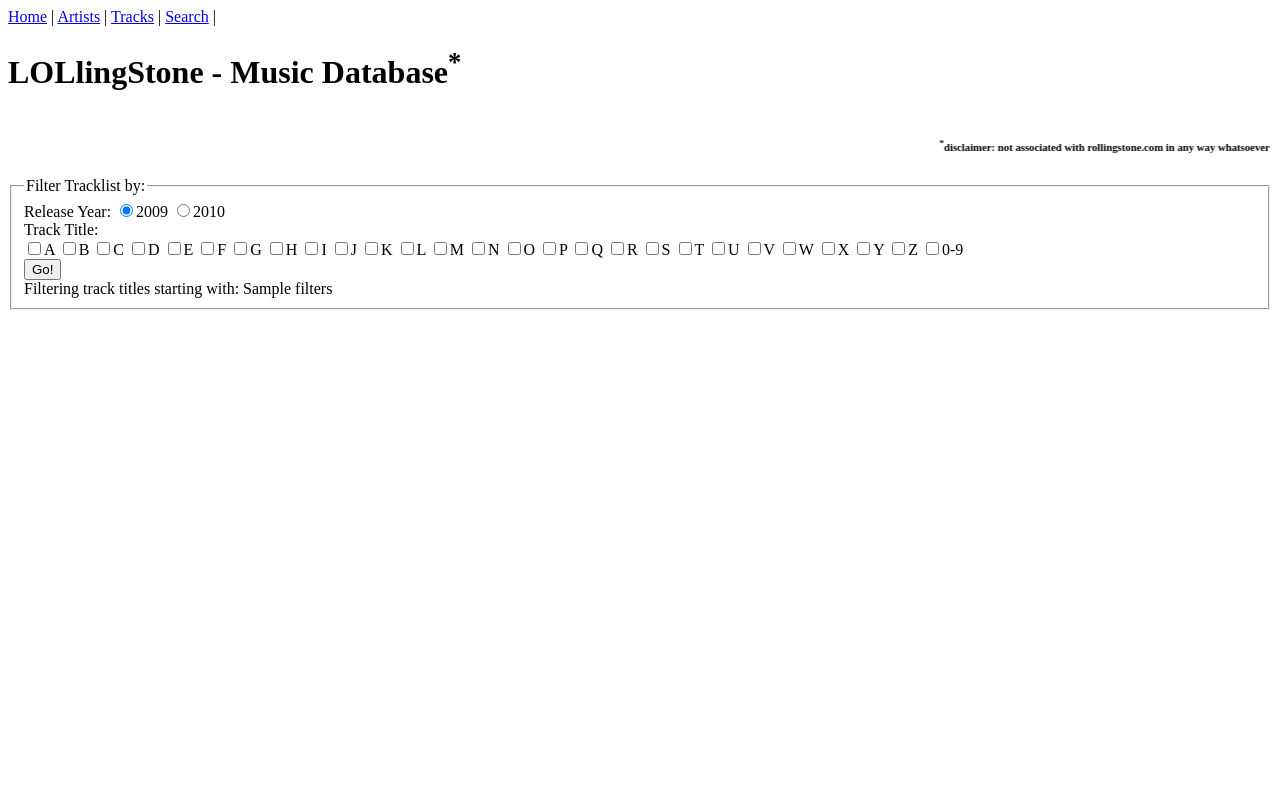
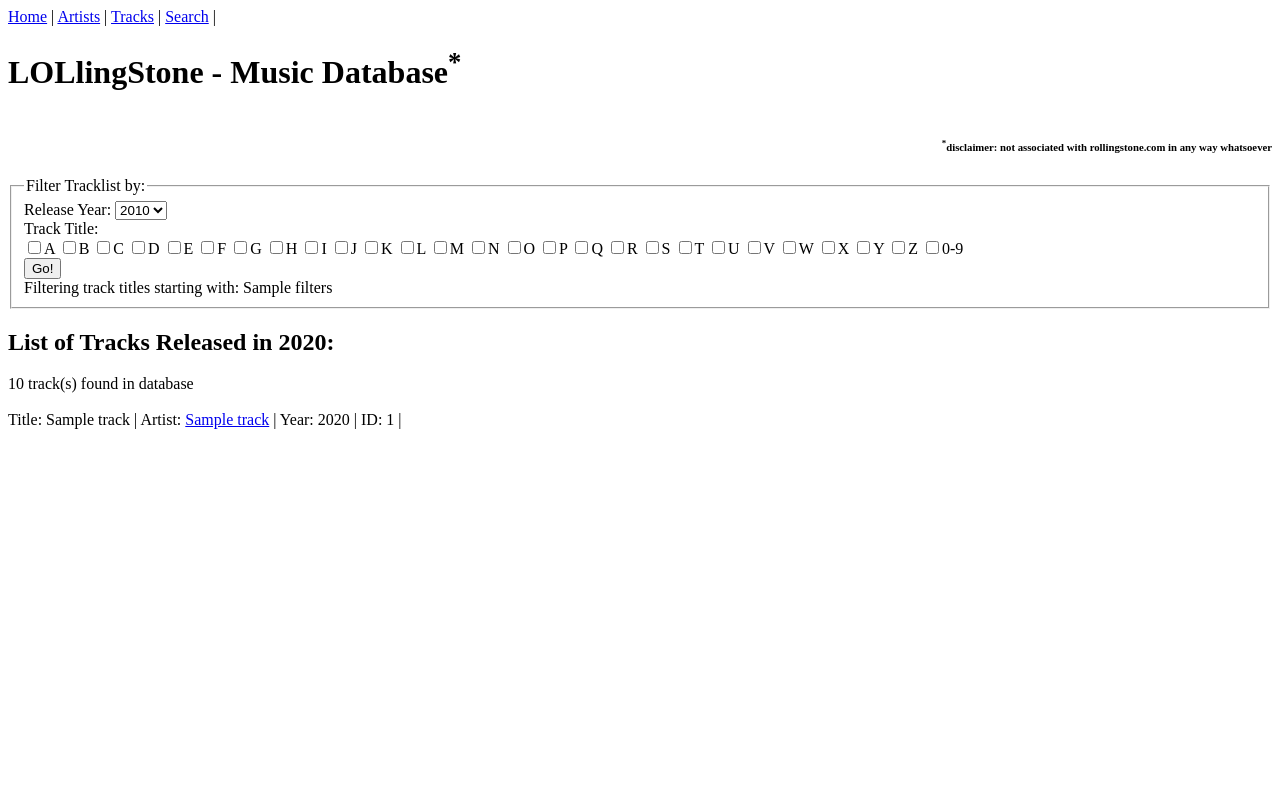
Before and after one commit to topherlee/music-db-webapp, a Flask app: template templates/tracks.html in a window 1280 px wide. Run offline with Flask 2, Linux system fonts and the light colour scheme; the template is opened without the code that fills it: most values are stand-ins (such as "Sample title", 1, 10 or a date in 2020).

Commit message:
fixed tracks page filtering bug

```diff
--- a/app.py
+++ b/app.py
@@ -51,8 +51,9 @@ def tracks():
     sum = None
     cursor = get_db_conn()
     if request.method == "POST":
+        letter = request.form.getlist("letter")
         year = request.form["year"]
-        letter = request.form.getlist("letter")
+
 
         if letter != []:
             #to filter track titles starting with numbers
@@ -61,17 +62,21 @@ def tracks():
                 for i in range(10):
                     letter.append(str(i))
             #assemble syntax through python (hopefully safe because no outside input except for predefined value)
-            syntax = f'SELECT * FROM tracklists WHERE track_name LIKE "{letter[0]}%" '
-            for i in letter[1:]:
-                syntax += f'OR track_name LIKE "{i}%" '
-            syntax += 'AND year = ? ORDER BY track_name'
-            cursor.execute(syntax, (year,))
+            syntax = f'SELECT * FROM tracklists WHERE year = {year} AND (track_name LIKE "{letter[0]}%" '
+            if len(letter) > 1:
+                for i in letter[1:]:
+                    syntax += f'OR track_name LIKE "{i}%" '
+                syntax += ') ORDER BY track_name'
+            else:
+                syntax += ') ORDER BY track_name'
+            cursor.execute(str(syntax))
         else:
             cursor.execute('SELECT * FROM tracklists WHERE year = ? ORDER BY track_name', (year,))
     #description text for enabled filters on search box
     if letter != []:
         filters = (",").join(letter)
     tracks = cursor.fetchall()
+    sum=len(tracks)
     cursor.close()
     return render_template('tracks.html', title='Tracklist', filters=filters, letter=letter, tracks=tracks, year=year, sum=sum)
 
@@ -108,7 +113,7 @@ def search():
 @app.route('/artist_details/<id>')
 def artist_details(id):
     cursor = get_db_conn()
-    cursor.execute('SELECT * FROM tracklists WHERE artist_id = ? ORDER BY track_name', (id,))
+    cursor.execute('SELECT * FROM tracklists WHERE artist_id = ? ORDER BY year', (id,))
     tracks = cursor.fetchall()
     artist = tracks[0][2]
     song_count = len(tracks)
@@ -116,7 +121,13 @@ def artist_details(id):
     artist_detail = cursor.fetchall()
     cursor.close()
     return render_template('artist_details.html', title=f'{artist} - Artist Details', tracks=tracks, song_count=song_count, artist_detail=artist_detail)
-
+"""
+cursor = get_db_conn()
+cursor.execute('SELECT * FROM tracklists WHERE year = ? AND artist_name LIKE "A%" ORDER BY year', (1996,))
+tracks = cursor.fetchall()
+for i in range(len(tracks)):
+    print(tracks[i][4])
+"""
 
 if __name__ == '__main__':
     app.run(debug=True)
--- a/templates/artists.html
+++ b/templates/artists.html
@@ -3,15 +3,15 @@
 <h2>List of Artists Who Released Music in 2009-10:</h2>
 <table border = "1">
     <tr>
+        <th>MusicBrainz</th>
         <th>Name</th>
         <th># of Tracks in DB</th>
-        <th>External Link</th>
     </tr>
     {% for artist in artist_names %}
     <tr>
+        <td align="center"><a href = 'https://musicbrainz.org/artist/{{ artist["artist_mbid"] }}' title = 'Link to {{ artist["artist_name"] }}&#39s MusicBrainz Page'>MB</a></td>
         <td><a href = {{ url_for('artist_details', id=(artist["artist_id"])) }}>{{ artist["artist_name"] }}</a></td>
         <td align="center">{{ artlist[artist["artist_name"]] }}</td>
-        <td align="center"><a href = 'https://musicbrainz.org/artist/{{ artist["artist_mbid"] }}' title = 'Link to {{ artist["artist_name"] }}&#39s MusicBrainz Page'>MusicBrainz</a></td>
     </tr>
     {% endfor %}
 </table>
--- a/templates/tracks.html
+++ b/templates/tracks.html
@@ -4,8 +4,98 @@
     <fieldset>
         <legend>Filter Tracklist by:</legend>
         Release Year:
-        <input type="radio" checked="checked" name="year" id="2009" value="2009">2009
-        <input type="radio" required="required" name="year" id="2010" value="2010">2010
+        <select id="year" name="year">
+            <option value="2010">2010</option>
+            <option value="2009">2009</option>
+            <option value="2008">2008</option>
+            <option value="2007">2007</option>
+            <option value="2006">2006</option>
+            <option value="2005">2005</option>
+            <option value="2004">2004</option>
+            <option value="2003">2003</option>
+            <option value="2002">2002</option>
+            <option value="2001">2001</option>
+            <option value="2000">2000</option>
+            <option value="1999">1999</option>
+            <option value="1998">1998</option>
+            <option value="1997">1997</option>
+            <option value="1996">1996</option>
+            <option value="1995">1995</option>
+            <option value="1994">1994</option>
+            <option value="1993">1993</option>
+            <option value="1992">1992</option>
+            <option value="1991">1991</option>
+            <option value="1990">1990</option>
+            <option value="1989">1989</option>
+            <option value="1988">1988</option>
+            <option value="1987">1987</option>
+            <option value="1986">1986</option>
+            <option value="1985">1985</option>
+            <option value="1984">1984</option>
+            <option value="1983">1983</option>
+            <option value="1982">1982</option>
+            <option value="1981">1981</option>
+            <option value="1980">1980</option>
+            <option value="1979">1979</option>
+            <option value="1978">1978</option>
+            <option value="1977">1977</option>
+            <option value="1976">1976</option>
+            <option value="1975">1975</option>
+            <option value="1974">1974</option>
+            <option value="1973">1973</option>
+            <option value="1972">1972</option>
+            <option value="1971">1971</option>
+            <option value="1970">1970</option>
+            <option value="1969">1969</option>
+            <option value="1968">1968</option>
+            <option value="1967">1967</option>
+            <option value="1966">1966</option>
+            <option value="1965">1965</option>
+            <option value="1964">1964</option>
+            <option value="1963">1963</option>
+            <option value="1962">1962</option>
+            <option value="1961">1961</option>
+            <option value="1960">1960</option>
+            <option value="1959">1959</option>
+            <option value="1958">1958</option>
+            <option value="1957">1957</option>
+            <option value="1956">1956</option>
+            <option value="1955">1955</option>
+            <option value="1954">1954</option>
+            <option value="1953">1953</option>
+            <option value="1952">1952</option>
+            <option value="1951">1951</option>
+            <option value="1950">1950</option>
+            <option value="1949">1949</option>
+            <option value="1948">1948</option>
+            <option value="1947">1947</option>
+            <option value="1946">1946</option>
+            <option value="1945">1945</option>
+            <option value="1944">1944</option>
+            <option value="1943">1943</option>
+            <option value="1942">1942</option>
+            <option value="1941">1941</option>
+            <option value="1940">1940</option>
+            <option value="1939">1939</option>
+            <option value="1938">1938</option>
+            <option value="1937">1937</option>
+            <option value="1936">1936</option>
+            <option value="1935">1935</option>
+            <option value="1934">1934</option>
+            <option value="1933">1933</option>
+            <option value="1932">1932</option>
+            <option value="1931">1931</option>
+            <option value="1930">1930</option>
+            <option value="1929">1929</option>
+            <option value="1928">1928</option>
+            <option value="1927">1927</option>
+            <option value="1926">1926</option>
+            <option value="1925">1925</option>
+            <option value="1924">1924</option>
+            <option value="1923">1923</option>
+            <option value="1922">1922</option>
+        </select>
+
         <br>
         Track Title:
         <br>
@@ -44,18 +134,14 @@
         {% endif %}
     </fieldset>
 </form>
-{% if year == "2009" %}
-    <h2>List of Tracks Released in 2009:</h2>
-    {% for track in tracks %}
-        Title: {{ track["track_name"] }} |
-        Artist: <a href = {{ url_for('artist_details', id=(track["artist_id"])) }}>{{ track["artist_name"] }}</a> |
-        Year: {{ track["year"]}} |
-        ID: {{ track["track_id"] }} |
-        <br>
-        <br>
-    {% endfor %}
-{% elif year == "2010" %}
-    <h2>List of Tracks Released in 2010</h2>
+{% if year %}
+    <h2>List of Tracks Released in {{ year }}:</h2>
+    {% if tracks == [] %}
+    No tracks found for {{ year }}
+    {% endif %}
+    {{ sum }} track(s) found in database
+    <br>
+    <br>
     {% for track in tracks %}
         Title: {{ track["track_name"] }} |
         Artist: <a href = {{ url_for('artist_details', id=(track["artist_id"])) }}>{{ track["artist_name"] }}</a> |
```
